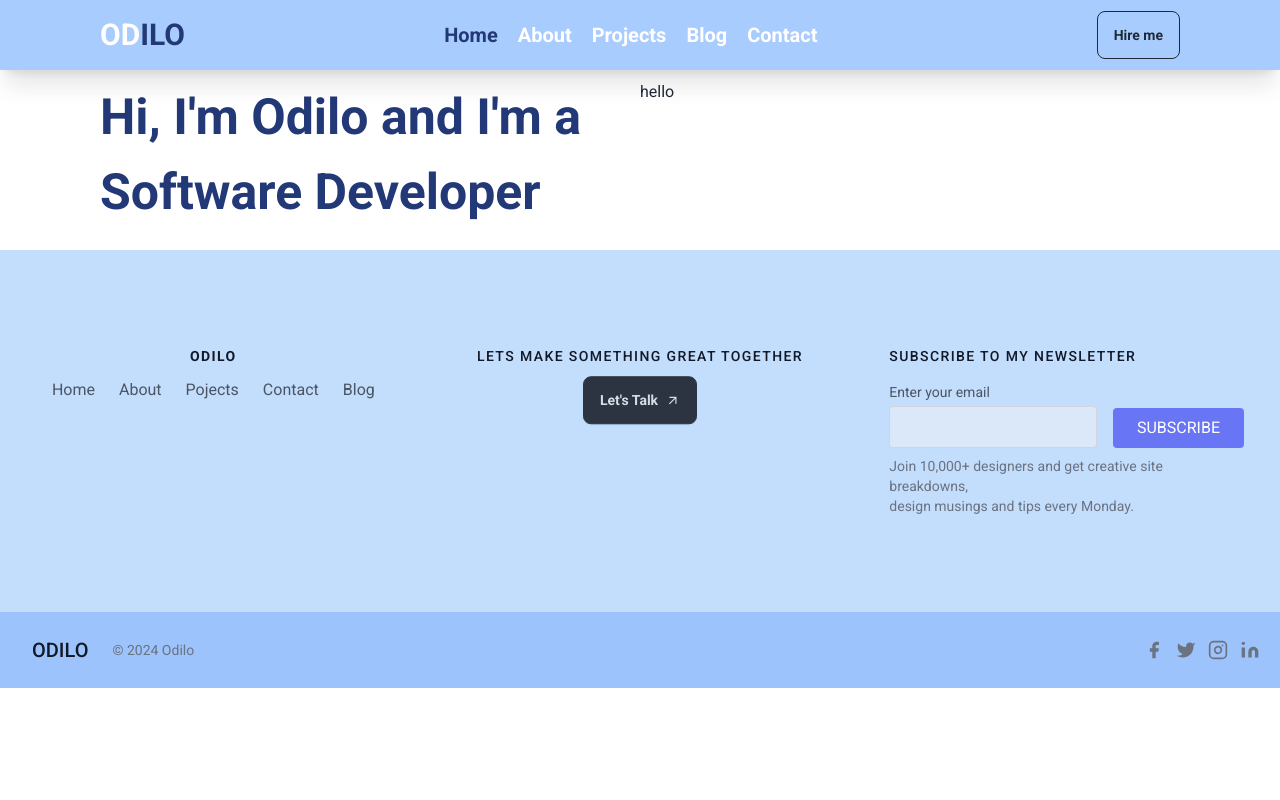
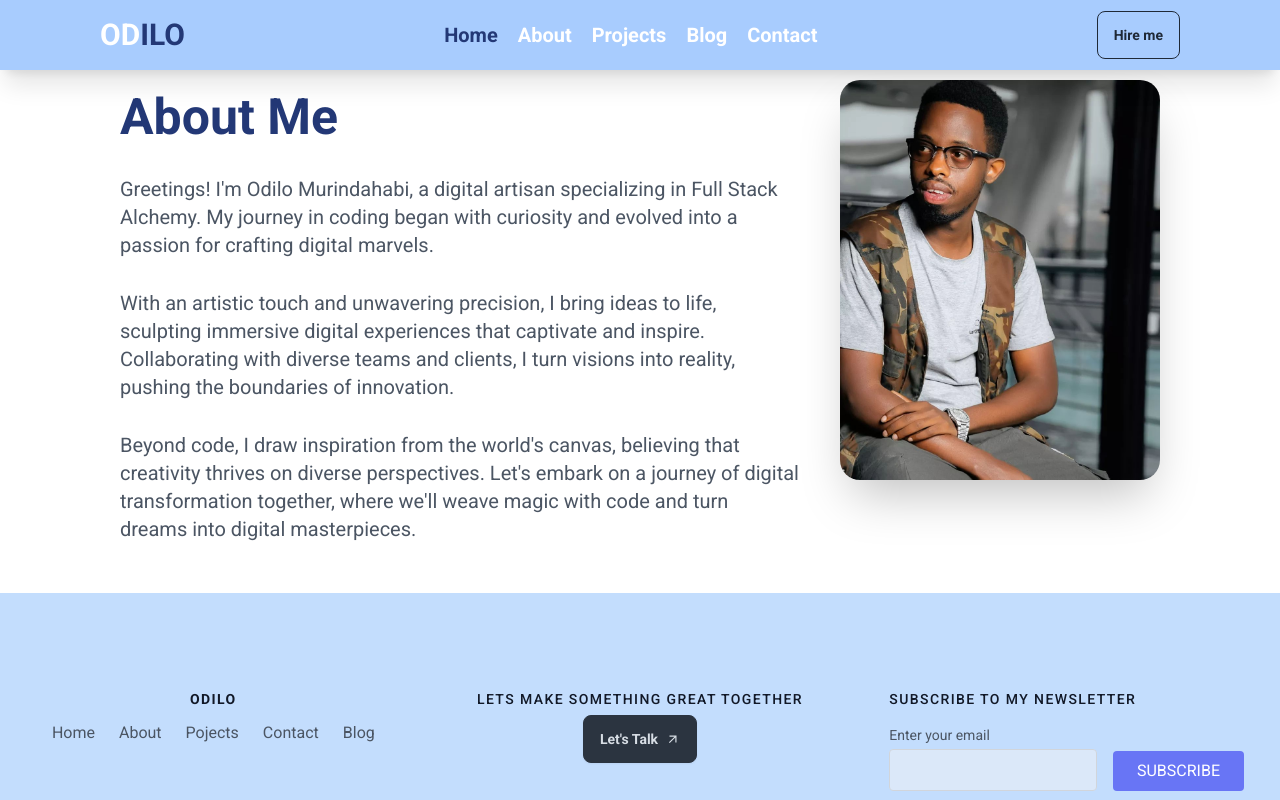
Before and after one commit to muodilo/portfolio_web, a React (Vite) app in the folder frontend/: page /about in a window 1280 px wide. Shown: the top 800 px of the page. Built offline with nearby package versions, Linux system fonts and the light colour scheme.

Commit message:
create about page

```diff
--- a/frontend/src/pages/about/About.jsx
+++ b/frontend/src/pages/about/About.jsx
@@ -1,15 +1,25 @@
-import React from 'react'
+import React,{useEffect} from 'react'
+import M1 from '../../assets/odilo.jpg';
 
 const About = () => {
+  useEffect(() => {
+    window.scrollTo(0, 0);
+  }, []);
   return (
     <section className='px-0 md:px-[60px] lg:px-[100px]'>
-      <div className='pt-[80px] grid grid-cols-1 md:grid-cols-2'>
-        <div>
-          <h1 className='lg:text-[50px] md:text-[40px] text-[30px] font-bold mb-5 text-blue-900 '>Hi, I'm Odilo and I'm a Software Developer</h1>
+      <div className='pt-[80px] grid grid-cols-1 md:grid-cols-3  '>
+        <div className='flex flex-col justify-center col-span-2 px-5 rounded-2xl animate-in fade-in zoom-in duration-300 '>
+        <h1 className="lg:text-[50px] md:text-[40px] text-[30px] font-bold mb-5 text-blue-900 ">About Me</h1>
+        <p className="text-xl text-gray-600 mb-[30px]">Greetings! I'm Odilo Murindahabi, a digital artisan specializing in Full Stack Alchemy. My journey in coding began with curiosity and evolved into a passion for crafting digital marvels.</p>
+        <p className="text-xl text-gray-600 mb-[30px]">With an artistic touch and unwavering precision, I bring ideas to life, sculpting immersive digital experiences that captivate and inspire. Collaborating with diverse teams and clients, I turn visions into reality, pushing the boundaries of innovation.</p>
+        <p className="text-xl text-gray-600 mb-[30px]">Beyond code, I draw inspiration from the world's canvas, believing that creativity thrives on diverse perspectives. Let's embark on a journey of digital transformation together, where we'll weave magic with code and turn dreams into digital masterpieces.</p>
         </div>
-        <div>
-          hello
+        <div className=' md:pt-0 pt-5 px-5'>
+          <img src={M1 } alt="odilo" className='rounded-[20px] shadow-2xl animate-in fade-in zoom-in duration-300 shadow-2xl' />
         </div>
+      </div>
+      <div className='pt-5'>
+
       </div>
     </section>
   )
```
